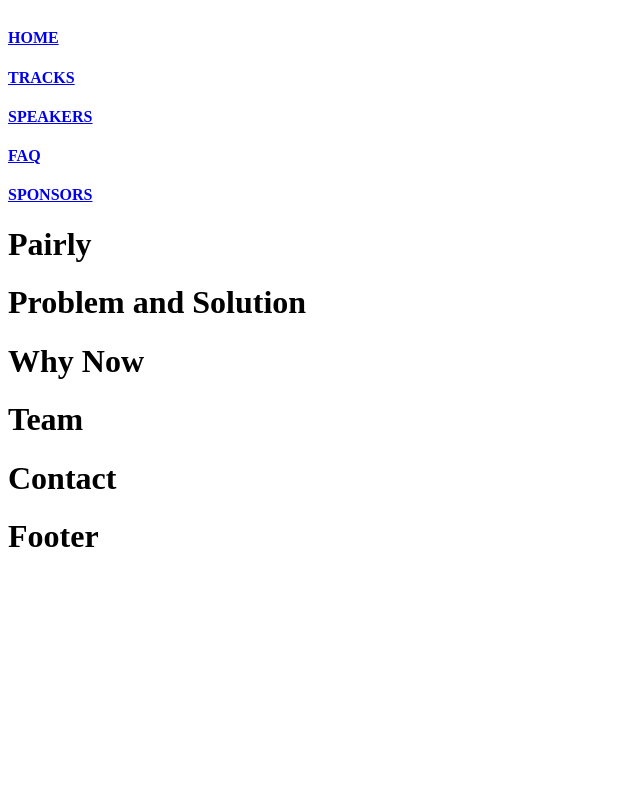
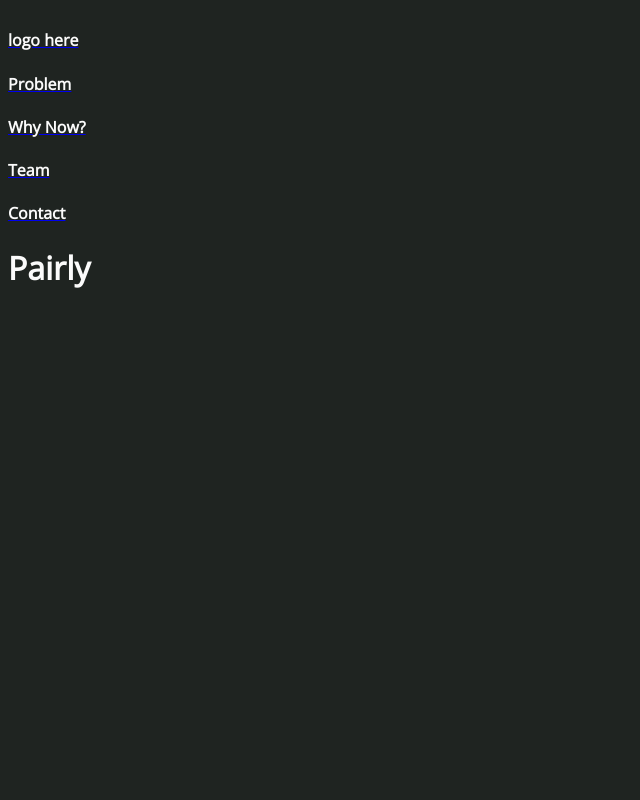
Before and after one commit to Project-Pairly/marketing, a website: page index.html in a window 1280 px wide. Shown: the top 800 px of the page, without its empty margins (0-640 px from the left). Drawn offline with nearby package versions, Linux system fonts and the light colour scheme; files that its build step writes are made by us from their sources.

Commit message:
set up basic styles

```diff
--- a/index.html
+++ b/index.html
@@ -7,6 +7,7 @@
     <meta name="viewport" content="width=device-width, initial-scale=1.0, user-scalable=yes"/>
 
     <!-- Link to local files -->
+    <link href="https://fonts.googleapis.com/css?family=Open+Sans" rel="stylesheet">
     <link rel="stylesheet" type="text/css" href="css/styles.min.css">
     <title>Pairly</title>
     <meta name="description" content="TODO"/>
@@ -23,19 +24,19 @@
                     <div class="navbar-wrap">
                         <div class="navbar">
                             <a href="#cover" class="navbar-btn hidden-mobile">
-                                <h4 class="navbar-txt">HOME</h4>
+                                <h4 class="navbar-txt">logo here</h4>
                             </a>
                             <a href="#problem" class="navbar-btn">
-                                <h4 class="navbar-txt">TRACKS</h4>
+                                <h4 class="navbar-txt">Problem</h4>
                             </a>
                             <a href="#why" class="navbar-btn">
-                                <h4 class="navbar-txt">SPEAKERS</h4>
+                                <h4 class="navbar-txt">Why Now?</h4>
                             </a>
                             <a href="#team" class="navbar-btn">
-                                <h4 class="navbar-txt">FAQ</h4>
+                                <h4 class="navbar-txt">Team</h4>
                             </a>
                             <a href="#contact" class="navbar-btn">
-                                <h4 class="navbar-txt">SPONSORS</h4>
+                                <h4 class="navbar-txt">Contact</h4>
                             </a>
                         </div>
                     </div>
--- a/scss/default.scss
+++ b/scss/default.scss
@@ -0,0 +1,80 @@
+// Media breakpoints
+$sm: 576px;
+$md: 768px;
+$lg: 1200px;
+
+//Temp
+$total_h: 3.53 * 100vw;
+$total_h_mobile: 9 * 100vw;
+
+//section heights
+$cover_height: 0.2;
+$about_height: 0.11;
+$track_height: 0.2;
+$speaker_height: 0.1;
+$faq_height: 0.2;
+$schedule_height: 0.19;
+$sponsors_height: 0.23;
+$footer_height: 0.085;
+
+html {
+  scroll-behavior: smooth;
+  font-family: "Open Sans", sans-serif;
+}
+
+body {
+  overflow-x: hidden;
+  box-sizing: content-box;
+  background-color: $dark-green;
+
+  h1,
+  h2 {
+    color: $white;
+  }
+
+  h3,
+  h4 {
+    color: $white;
+  }
+
+  p {
+    color: $white;
+  }
+
+  ul {
+    color: $white;
+  }
+
+  .section {
+    background-repeat: no-repeat;
+    background-size: cover;
+    background-position: center;
+    z-index: 3;
+    position: relative;
+
+    &#cover {
+      min-height: $cover_height * $total_h;
+    }
+    &#problem {
+      min-height: $about_height * $total_h;
+    }
+    &#why {
+      min-height: $track_height * $total_h;
+    }
+    &#team {
+      min-height: $speaker_height * $total_h;
+    }
+    &#contact {
+      min-height: $faq_height * $total_h;
+    }
+    &#footer {
+      min-height: $schedule_height * $total_h;
+    }
+
+    .content {
+      position: relative;
+      z-index: 3;
+      height: 100%;
+    }
+  }
+}
```
Also changed, not shown: 2 other files.
